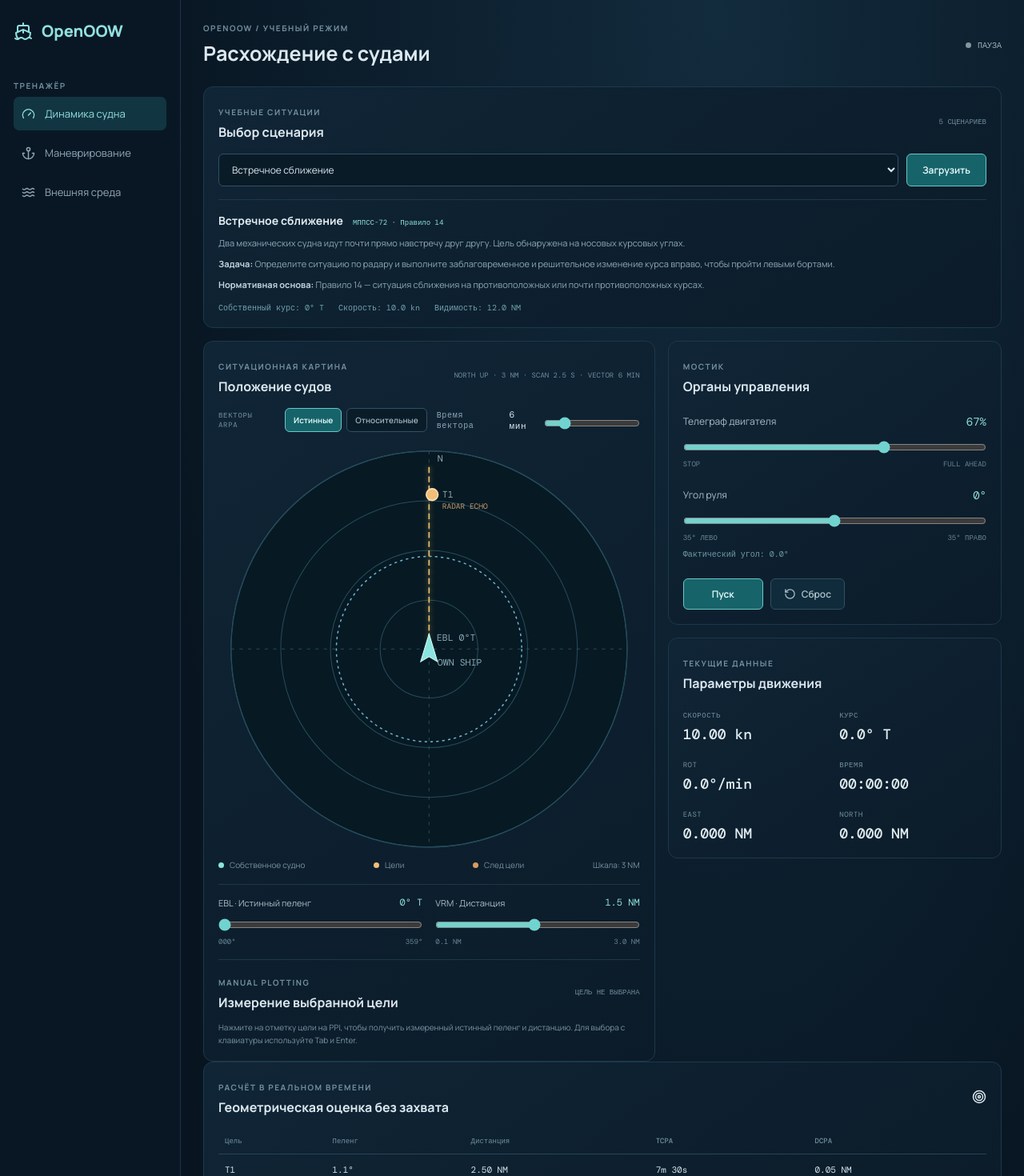
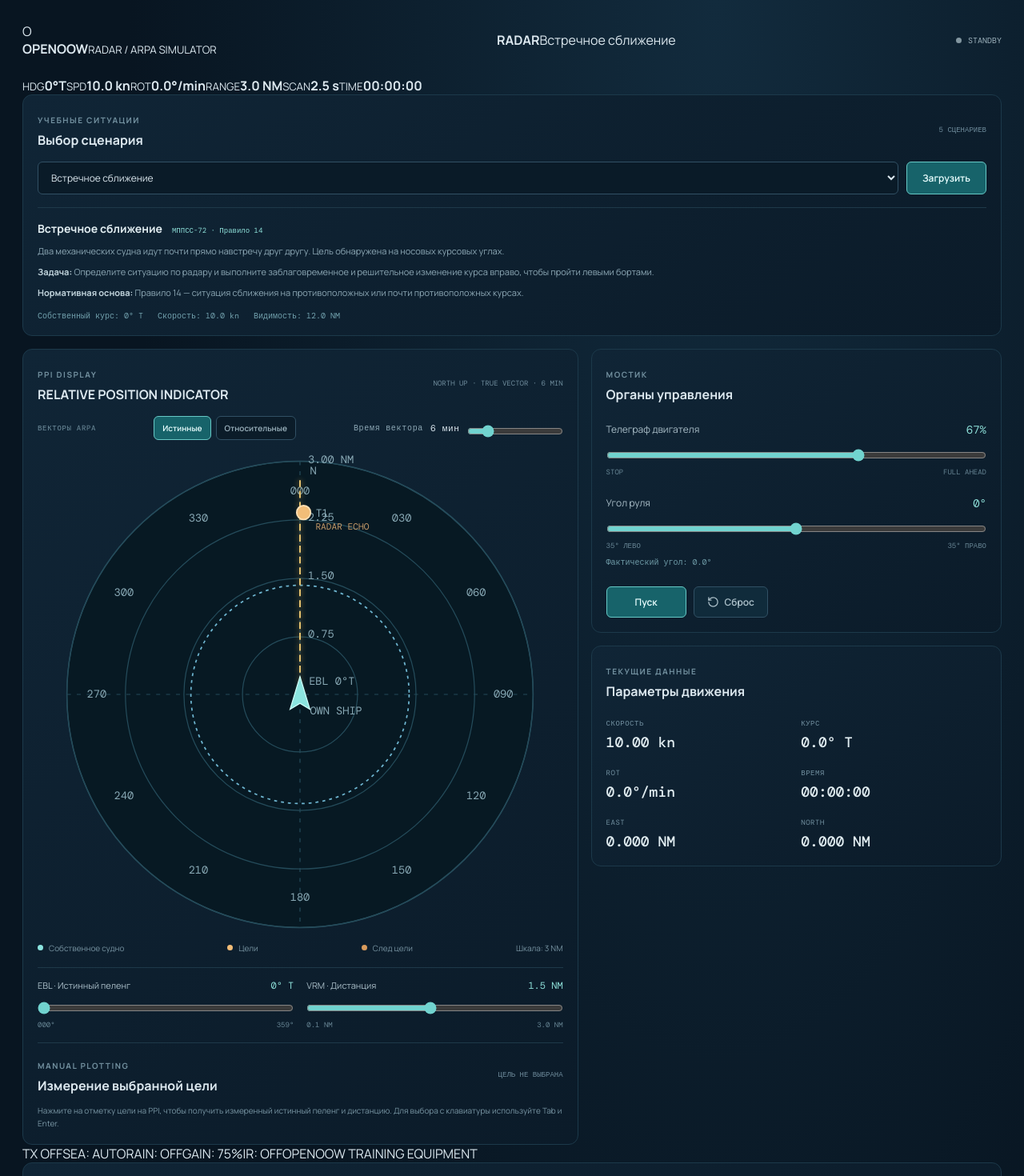
Before and after one commit to quvok/OpenOOW, a React (Vite) app: page / in a window 1280 px wide. Shown: the top 1470 px of the page at 80% size. Built offline with nearby package versions, Linux system fonts and the light colour scheme.

Commit message:
ui: redesign radar display in Transas-inspired bridge console style

```diff
--- a/src/ui/App.tsx
+++ b/src/ui/App.tsx
@@ -224,19 +224,21 @@ export default function App() {
   const eblDifference = selectedMeasurement ? ((selectedMeasurement.bearingDeg - eblBearingDeg + 540) % 360) - 180 : null;
 
   return <main className="app-shell">
-    <aside className="sidebar">
-      <div className="brand"><Ship size={24}/><span>OpenOOW</span></div>
-      <div className="side-label">ТРЕНАЖЁР</div>
-      <div className="side-link active"><Gauge size={17}/>Динамика судна</div>
-      <div className="side-link"><Anchor size={17}/>Маневрирование</div>
-      <div className="side-link"><Waves size={17}/>Внешняя среда</div>
-      <div className="sidebar-foot">SIM CORE · 0.14.0</div>
-    </aside>
+
     <section className="workspace">
-      <header className="topbar">
-        <div><div className="eyebrow">OPENOOW / УЧЕБНЫЙ РЕЖИМ</div><h1>Расхождение с судами</h1></div>
-        <div className={running ? "status live" : "status"}><i/>{running ? "СИМУЛЯЦИЯ ЗАПУЩЕНА" : "ПАУЗА"}</div>
+      <header className="topbar transas-topbar">
+        <div className="equipment-brand"><span className="equipment-mark">O</span><div><b>OPENOOW</b><small>RADAR / ARPA SIMULATOR</small></div></div>
+        <div className="equipment-title"><strong>RADAR</strong><span>{activeScenario.title}</span></div>
+        <div className={running ? "status live" : "status"}><i/>{running ? "TRANSMITTING" : "STANDBY"}</div>
       </header>
+      <div className="instrument-strip">
+        <span><small>HDG</small><b>{ship.headingDeg.toFixed(0)}°T</b></span>
+        <span><small>SPD</small><b>{ship.speedKn.toFixed(1)} kn</b></span>
+        <span><small>ROT</small><b>{(ship.yawRateDegPerSec*60).toFixed(1)}°/min</b></span>
+        <span><small>RANGE</small><b>{RADAR_RANGE_NM.toFixed(1)} NM</b></span>
+        <span><small>SCAN</small><b>2.5 s</b></span>
+        <span><small>TIME</small><b>{formatTime(ship.elapsedSeconds)}</b></span>
+      </div>
       <section className="panel scenario-picker">
         <div className="scenario-picker-top">
           <div><span className="eyebrow">УЧЕБНЫЕ СИТУАЦИИ</span><h2>Выбор сценария</h2></div>
@@ -257,14 +259,34 @@ export default function App() {
         </div>
       </section>
       <div className="main-grid">
-        <section className="panel radar-panel">
-          <div className="panel-heading"><div><span className="eyebrow">СИТУАЦИОННАЯ КАРТИНА</span><h2>Положение судов</h2></div><span className="unit">NORTH UP · 3 NM · SCAN 2.5 S · VECTOR {vectorMinutes} MIN</span></div>
+        <section className="panel radar-panel transas-radar-panel">
+          <div className="panel-heading radar-heading"><div><span className="eyebrow">PPI DISPLAY</span><h2>RELATIVE POSITION INDICATOR</h2></div><span className="unit">NORTH UP · {vectorMode.toUpperCase()} VECTOR · {vectorMinutes} MIN</span></div>
           <div className="vector-mode-control"><span>ВЕКТОРЫ ARPA</span><div><button type="button" className={vectorMode === "true" ? "mode-active" : "mode-button"} onClick={() => setVectorMode("true")}>Истинные</button><button type="button" className={vectorMode === "relative" ? "mode-active" : "mode-button"} onClick={() => setVectorMode("relative")}>Относительные</button></div><label className="vector-length-control">Время вектора <strong>{vectorMinutes} мин</strong><input type="range" min="1" max="30" step="1" value={vectorMinutes} onChange={(event) => setVectorMinutes(Number(event.target.value))}/></label></div>
           <svg className="radar-view" viewBox="0 0 500 500" role="img" aria-label="Схема взаимного положения судов">
             <circle cx="250" cy="250" r="235" className="radar-bg"/>
             {[58,117,176,235].map((r)=><circle key={r} cx="250" cy="250" r={r} className="radar-ring"/>)
             }
             <path d="M250 15V485 M15 250H485" className="radar-cross"/>
+            {Array.from({ length: 12 }, (_, index) => index * 30).map((bearing) => {
+              const angle = bearing * Math.PI / 180;
+              const inner = 222;
+              const outer = 235;
+              const label = 205;
+              const x1 = RADAR_CENTER + Math.sin(angle) * inner;
+              const y1 = RADAR_CENTER - Math.cos(angle) * inner;
+              const x2 = RADAR_CENTER + Math.sin(angle) * outer;
+              const y2 = RADAR_CENTER - Math.cos(angle) * outer;
+              const tx = RADAR_CENTER + Math.sin(angle) * label;
+              const ty = RADAR_CENTER - Math.cos(angle) * label;
+              return <g key={bearing} className="bearing-mark">
+                <line x1={x1} y1={y1} x2={x2} y2={y2}/>
+                <text x={tx} y={ty + 3} textAnchor="middle">{String(bearing).padStart(3, "0")}</text>
+              </g>;
+            })}
+            <g className="range-labels">
+              <text x="258" y="193">0.75</text><text x="258" y="134">1.50</text>
+              <text x="258" y="75">2.25</text><text x="258" y="17">3.00 NM</text>
+            </g>
             <circle cx={x} cy={y} r={vrmRadiusPx} className="vrm-ring"/>
             <path d={"M" + x + " " + y + " L" + eblX + " " + eblY} className="ebl-line"/>
             <text x={x + 9} y={y - 10}>EBL {eblBearingDeg.toFixed(0)}°T</text>
@@ -365,6 +387,11 @@ export default function App() {
           </section>
         </div>
       </div>
+      <div className="instrument-footer">
+        <span className={running ? "tx-indicator active" : "tx-indicator"}>{running ? "TX ON" : "TX OFF"}</span>
+        <span>SEA: AUTO</span><span>RAIN: OFF</span><span>GAIN: 75%</span><span>IR: OFF</span>
+        <span className="footer-spacer"></span><span>OPENOOW TRAINING EQUIPMENT</span>
+      </div>
       <section className="panel cpa-panel">
         <div className="panel-heading"><div><span className="eyebrow">РАСЧЁТ В РЕАЛЬНОМ ВРЕМЕНИ</span><h2>Геометрическая оценка без захвата</h2></div><Target size={18}/></div>
         <div className="cpa-table-wrap"><table className="cpa-table"><thead><tr><th>Цель</th><th>Пеленг</th><th>Дистанция</th><th>TCPA</th><th>DCPA</th></tr></thead><tbody>
```
